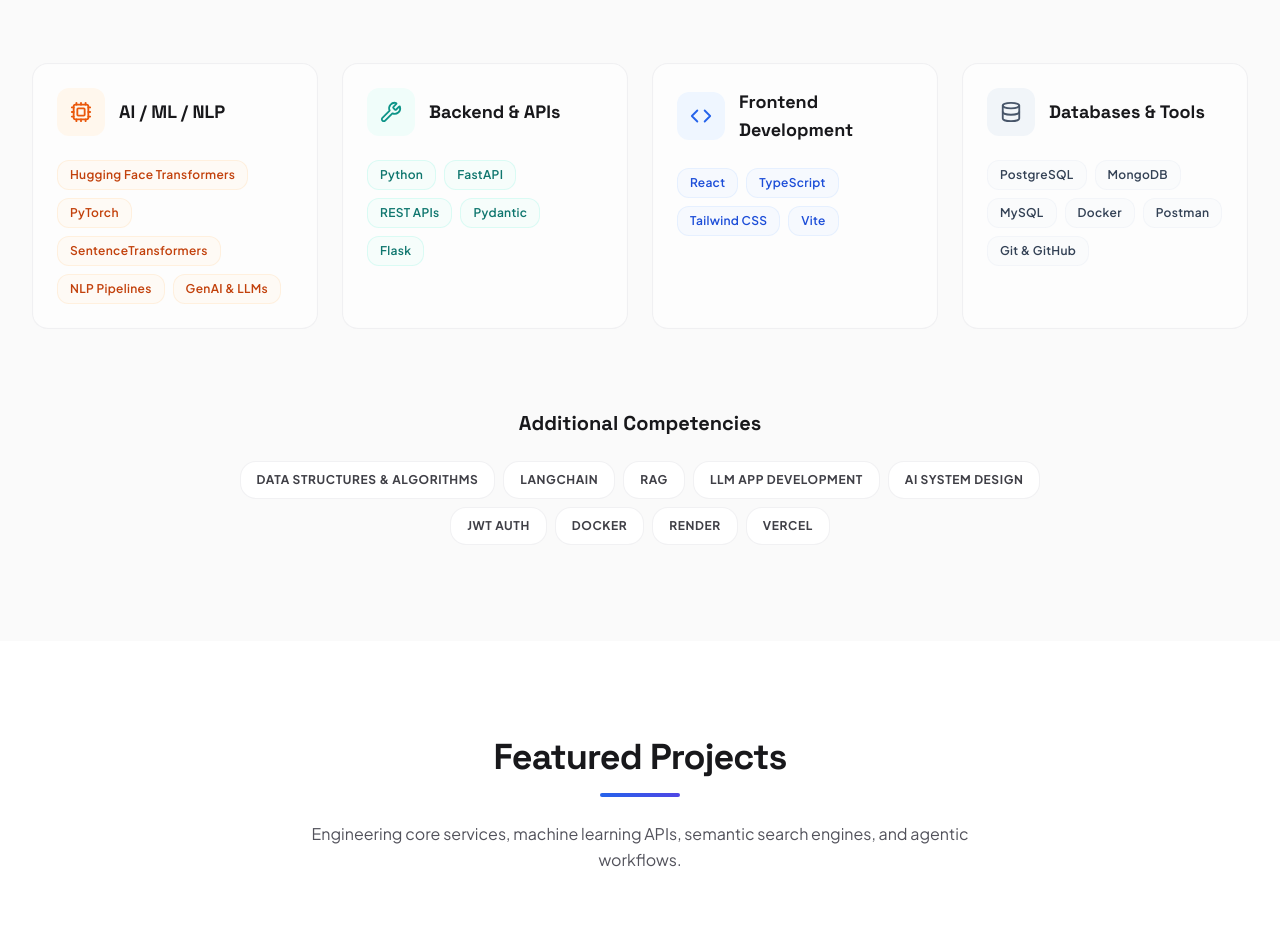
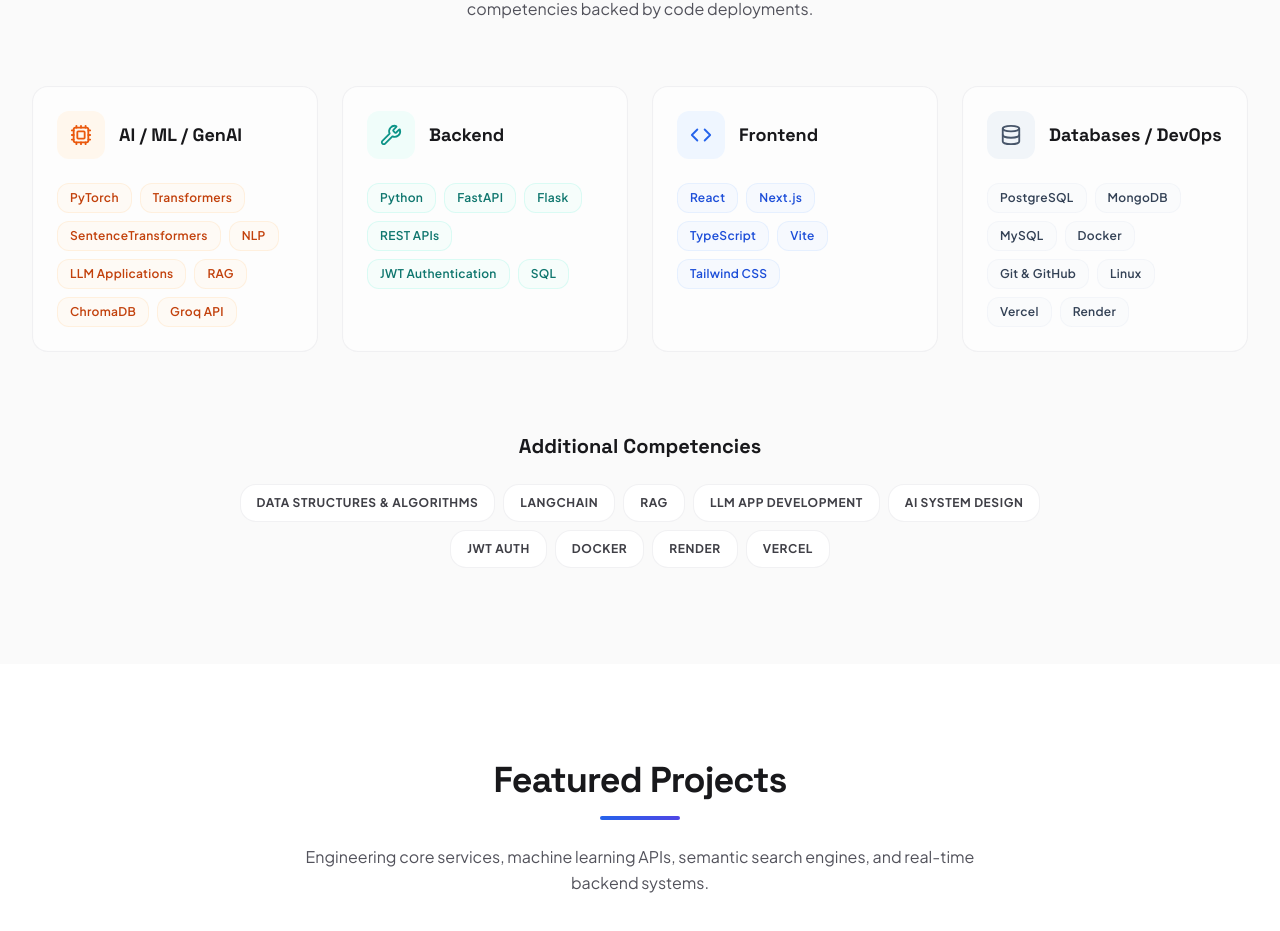
Before and after one commit to HariN999/Portfolio, a React (Vite) app: page / in a window 1280 px wide. Shown: the part 1859-2790 px from the top of the page. Built offline with nearby package versions, Linux system fonts and the light colour scheme.

Commit message:
polish portfolio project showcase

```diff
--- a/src/sections/About.tsx
+++ b/src/sections/About.tsx
@@ -91,7 +91,7 @@ const About: React.FC = () => {
                   <h3 className="font-bold text-zinc-900 dark:text-white font-display text-base">Target Role</h3>
                 </div>
                 <p className="text-zinc-600 dark:text-zinc-400 text-sm leading-relaxed font-sans">
-                  AI Engineer or Software/Backend Developer roles at product-driven companies. Focus area: NLP workflows, agentic AI logic, and robust microservices at scale.
+                  AI Engineer, Backend Engineer, or Software Engineer roles focused on AI-powered products and backend systems. Focus area: NLP workflows, agentic AI logic, and robust microservices at scale.
                 </p>
               </div>
             </motion.div>
--- a/src/sections/Experience.tsx
+++ b/src/sections/Experience.tsx
@@ -28,7 +28,7 @@ const Experience: React.FC = () => {
       details: [
         'Built SocialeX, a MERN-based social platform with JWT auth, REST endpoints, and MongoDB.',
         'Practiced Git-based collaborative workflows and agile development practices.',
-        'Completed structured project deliverables within a tight 2-month virtual bootcamp.'
+        'Completed structured project deliverables within a 2-month virtual development program.'
       ],
       coursework: ['React', 'Node.js', 'MongoDB', 'Express.js', 'JWT', 'REST APIs'],
       certificate: 'https://skillwallet.smartinternz.com/certificate/virtual-internship/d203bbe1b9e242a034b376bafda15a99',
--- a/src/sections/Projects.tsx
+++ b/src/sections/Projects.tsx
@@ -16,47 +16,54 @@ interface Project {
 const Projects: React.FC = () => {
   const projects: Project[] = [
     {
-      title: 'Saaram — AI-Powered Telugu Summarization Platform',
+      title: 'Saaram — AI-Powered Telugu News Summarization & Speech Platform',
       duration: 'Jan – Apr 2026',
-      description: 'A FastAPI-based AI inference platform serving 5+ REST endpoints with dynamic model routing, lazy model loading, and neural Text-to-Speech (TTS) audio feedback. Awarded Best Project at Malla Reddy University.',
-      technologies: ['React', 'FastAPI', 'Python', 'Transformers (mT5)', 'Docker', 'Vercel', 'Hugging Face Spaces'],
-      github: 'https://github.com/HariN999/Saaram-telugu-summarizer',
-      demo: 'https://automated-telugu-text-summarization.vercel.app/',
+      description: 'Built a production-deployed hybrid news summarization platform that combines morphology-aware TF-IDF, mT5 base transformer model, and QLoRA fine-tuning. Implemented an adaptive routing engine that dynamically matches articles to optimal inference paths based on complexity and hardware limits, resource-aware fallback mechanisms, and Telugu text-to-speech feedback.',
+      technologies: ['FastAPI', 'React', 'Python', 'Transformers', 'Hugging Face Spaces', 'Vercel', 'Docker'],
+      github: 'https://github.com/HariN999/Automated-Telugu-Text-Summarization-and-Speech-Generation-using-NLP.git',
+      demo: 'https://saaram-nlp.vercel.app/',
       status: 'deployed'
     },
     {
-      title: 'ResearchCompass — AI Research Review Platform',
+      title: 'ResearchCompass — AI Research Paper Analyzer',
       duration: 'Personal Project',
-      description: 'An AI research assistant that parses uploaded PDF papers using PyMuPDF and runs a document intelligence pipeline to generate structured multi-section reviews via Azure AI Foundry LLM APIs.',
-      technologies: ['React', 'FastAPI', 'Python', 'LLM APIs', 'Azure AI Foundry', 'PyMuPDF', 'Vercel'],
+      description: 'Engineered an AI-powered document intelligence service that extracts text from multi-page PDF papers using PyMuPDF and runs a Retrieval-Augmented Generation (RAG) pipeline to generate structured critiques and readiness scorecards. Utilizes SentenceTransformers for vector search, ChromaDB for indexing document chunks, and Groq/Llama 3.3 for structured AI analysis.',
+      technologies: ['Next.js', 'FastAPI', 'Python', 'Groq (Llama-3.3)', 'ChromaDB', 'PyMuPDF', 'Docker'],
       github: 'https://github.com/HariN999/ResearchCompass',
       demo: 'https://research-compass-gray.vercel.app/',
       status: 'deployed'
     },
     {
-      title: 'Smart-FAQ — AI Semantic Search Platform',
+      title: 'VoiceVibes AI — Vocal Emotion Analytics Dashboard',
       duration: 'Personal Project',
-      description: 'A full-stack AI semantic search service utilizing FastAPI, React, and MongoDB, integrating SentenceTransformers to match FAQs contextually via vector queries.',
-      technologies: ['FastAPI', 'React', 'MongoDB', 'Python', 'SentenceTransformers', 'Semantic Search', 'JWT Auth'],
+      description: 'Developed an audio analytics dashboard that processes vocal waveforms directly from standard browser microphone inputs. Features a custom client-side WAV audio encoder delivering mono 16-bit PCM streams and a FastAPI backend running CPU inference via a fine-tuned Wav2Vec2 transformer to visualize real-time 7-class emotional probabilities.',
+      technologies: ['FastAPI', 'React', 'PyTorch', 'Wav2Vec2', 'Web Audio API', 'Docker'],
+      github: 'https://github.com/HariN999/VoiceVibes.git',
+      status: 'completed'
+    },
+    {
+      title: 'Smart-FAQ — Semantic Search Engine',
+      duration: 'Personal Project',
+      description: 'Designed a semantic search system that contextually maps natural language queries to database resources. Implemented a FastAPI service that converts text questions to vector embeddings using SentenceTransformers, query matches using cosine similarity, and interfaces with a MongoDB database for document retrieval, protected by JWT admin authentication.',
+      technologies: ['FastAPI', 'React', 'MongoDB', 'SentenceTransformers', 'PyTorch', 'JWT Auth'],
       github: 'https://github.com/HariN999/Smart-FAQ',
       status: 'completed'
     },
     {
-      title: 'AgroAid — AI-Based Crop Disease Detection',
-      duration: 'Jan 2025 – Mar 2025',
-      description: 'A Flask inference service that integrates a pretrained PyTorch CNN with translation APIs to predict crop disease across 39 categories and output multilingual recommendations.',
-      technologies: ['Python', 'PyTorch', 'CNNs', 'Flask', 'Google Translate API', 'AJAX'],
-      github: 'https://github.com/HariN999/AgroAid',
+      title: 'SocialeX — Real-Time Social Media Application',
+      duration: 'May – Jul 2024',
+      description: 'Built a full-stack real-time social platform featuring live 1-on-1 private messaging, post creation, and 24-hour stories. Engineered an Express/Node.js backend with Socket.io for WebSocket communication, Firebase Storage for rich media hosting, and JWT-authenticated routes for user profiles and feeds.',
+      technologies: ['React', 'Node.js', 'Express.js', 'Socket.io', 'MongoDB', 'Firebase'],
+      github: 'https://github.com/HariN999/SocialeX.git',
       status: 'completed'
     },
     {
-      title: 'Season Spot — Seasonal Recommendation App',
-      duration: '2024',
-      description: 'A React + Flask application serving state-specific seasonal food and travel recommendations from MongoDB Atlas with clean dynamic filter options.',
-      technologies: ['React', 'Flask', 'MongoDB Atlas', 'Python', 'REST APIs'],
-      github: 'https://github.com/HariN999/Season-Spot',
-      demo: 'https://season-spot.vercel.app/',
-      status: 'deployed'
+      title: 'AgroAid — AI-Based Crop Disease Classifier',
+      duration: 'Jan – Mar 2025',
+      description: 'Developed a computer vision crop diagnostics service that processes plant imagery to classify disease across 39 distinct crop categories. Built using a fine-tuned PyTorch Convolutional Neural Network (CNN) with a Flask interface and integrated translation API services for multilingual suggestions.',
+      technologies: ['Python', 'PyTorch', 'CNNs', 'Flask', 'APIs'],
+      github: 'https://github.com/HariN999/AgroAid',
+      status: 'completed'
     }
   ];
 
@@ -85,14 +92,14 @@ const Projects: React.FC = () => {
             </h2>
             <div className="w-20 h-1 bg-gradient-to-r from-blue-600 to-indigo-600 dark:from-blue-400 dark:to-indigo-400 mx-auto rounded-full mb-6"></div>
             <p className="text-base text-zinc-600 dark:text-zinc-400 max-w-2xl mx-auto font-sans leading-relaxed">
-              Engineering core services, machine learning APIs, semantic search engines, and agentic workflows.
+              Engineering core services, machine learning APIs, semantic search engines, and real-time backend systems.
             </p>
           </motion.div>
         </div>
 
         <div className="grid grid-cols-1 lg:grid-cols-2 gap-8 max-w-7xl mx-auto">
           {projects.map((project, index) => {
-            const isFlagship = index === 0 || index === 1;
+            const isFlagship = index === 0 || index === 1 || index === 2;
             return (
               <motion.div
                 key={index}
@@ -110,7 +117,7 @@ const Projects: React.FC = () => {
                   {isFlagship && (
                     <div className="inline-flex items-center gap-1.5 px-3 py-1 rounded-full bg-gradient-to-r from-blue-500/10 to-indigo-500/10 dark:from-blue-500/20 dark:to-indigo-500/20 text-blue-600 dark:text-blue-400 text-xs font-bold uppercase tracking-wider mb-4 border border-blue-200/20 dark:border-blue-800/20">
                       <Star size={12} className="fill-current" />
-                      {index === 0 ? 'Featured · Capstone' : 'Featured · AI Agent'}
+                      {index === 0 ? 'Featured · Capstone' : index === 1 ? 'Featured · RAG / Document AI' : 'Featured · Audio AI'}
                     </div>
                   )}
 
--- a/src/sections/Skills.tsx
+++ b/src/sections/Skills.tsx
@@ -5,36 +5,36 @@ import { motion } from 'framer-motion';
 const Skills: React.FC = () => {
   const skillCategories = [
     {
-      title: 'AI / ML / NLP',
+      title: 'AI / ML / GenAI',
       icon: Cpu,
-      skills: ['Hugging Face Transformers', 'PyTorch', 'SentenceTransformers', 'NLP Pipelines', 'GenAI & LLMs'],
+      skills: ['PyTorch', 'Transformers', 'SentenceTransformers', 'NLP', 'LLM Applications', 'RAG', 'ChromaDB', 'Groq API'],
       color: 'orange',
       glow: 'hover:shadow-[0_0_30px_rgba(249,115,22,0.15)] hover:border-orange-500/30',
       iconBg: 'bg-orange-50 dark:bg-orange-950/20 text-orange-600 dark:text-orange-400',
       skillClass: 'bg-orange-50/50 dark:bg-orange-950/10 text-orange-700 dark:text-orange-300 border-orange-200/30 dark:border-orange-900/20'
     },
     {
-      title: 'Backend & APIs',
+      title: 'Backend',
       icon: Wrench,
-      skills: ['Python', 'FastAPI', 'REST APIs', 'Pydantic', 'Flask'],
+      skills: ['Python', 'FastAPI', 'Flask', 'REST APIs', 'JWT Authentication', 'SQL'],
       color: 'teal',
       glow: 'hover:shadow-[0_0_30px_rgba(20,184,166,0.15)] hover:border-teal-500/30',
       iconBg: 'bg-teal-50 dark:bg-teal-950/20 text-teal-600 dark:text-teal-400',
       skillClass: 'bg-teal-50/50 dark:bg-teal-950/10 text-teal-700 dark:text-teal-300 border-teal-200/30 dark:border-teal-900/20'
     },
     {
-      title: 'Frontend Development',
+      title: 'Frontend',
       icon: Code,
-      skills: ['React', 'TypeScript', 'Tailwind CSS', 'Vite'],
+      skills: ['React', 'Next.js', 'TypeScript', 'Vite', 'Tailwind CSS'],
       color: 'blue',
       glow: 'hover:shadow-[0_0_30px_rgba(59,130,246,0.15)] hover:border-blue-500/30',
       iconBg: 'bg-blue-50 dark:bg-blue-900/20 text-blue-600 dark:text-blue-400',
       skillClass: 'bg-blue-50/50 dark:bg-blue-950/10 text-blue-700 dark:text-blue-300 border-blue-200/30 dark:border-blue-900/20'
     },
     {
-      title: 'Databases & Tools',
+      title: 'Databases / DevOps',
       icon: Database,
-      skills: ['PostgreSQL', 'MongoDB', 'MySQL', 'Docker', 'Postman', 'Git & GitHub'],
+      skills: ['PostgreSQL', 'MongoDB', 'MySQL', 'Docker', 'Git & GitHub', 'Linux', 'Vercel', 'Render'],
       color: 'slate',
       glow: 'hover:shadow-[0_0_30px_rgba(100,116,139,0.15)] hover:border-slate-500/30',
       iconBg: 'bg-slate-100 dark:bg-slate-800/30 text-slate-600 dark:text-slate-400',
```
Also changed, not shown: src/sections/Hero.tsx (+4 -4 lines), 2 other files (tests, documents, lock files or other folders).
